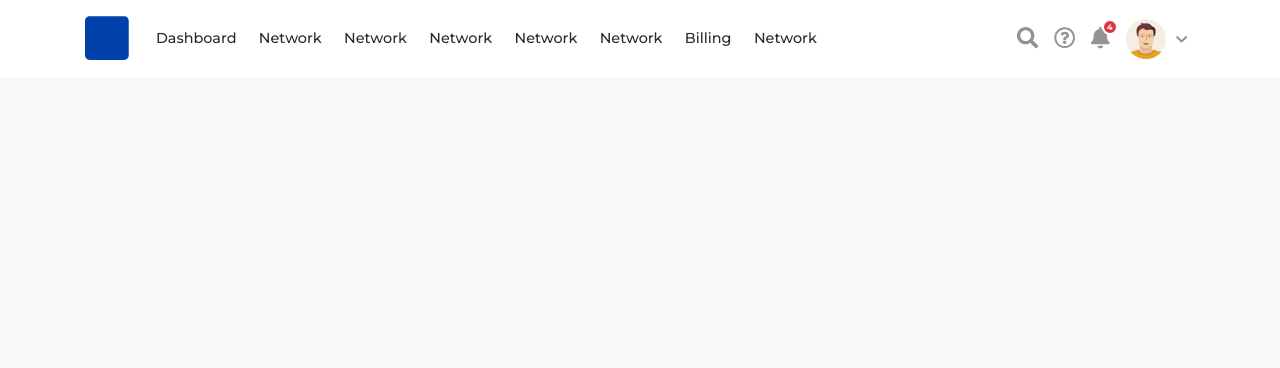
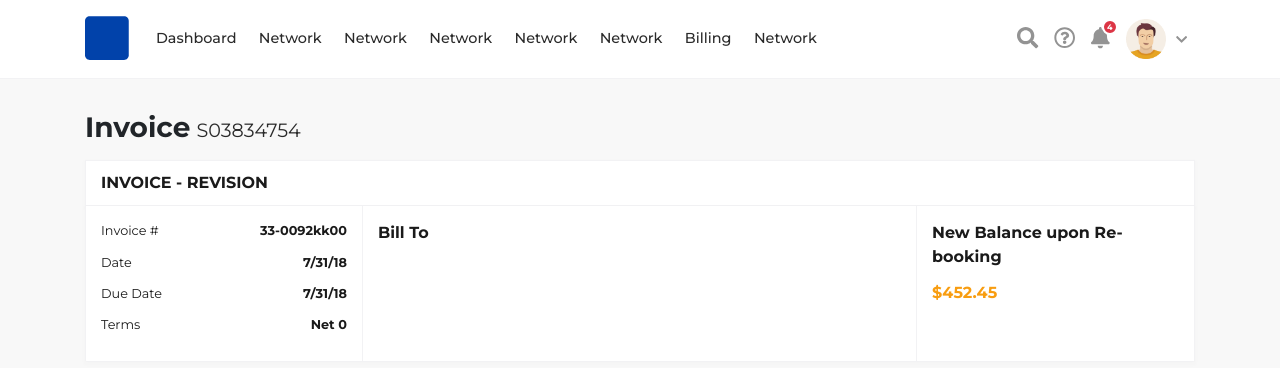
Before and after one commit to martinop/test-IFA, a React (Create React App) app: page / in a window 1280 px wide. Shown: the top 368 px of the page. Built offline with nearby package versions, Linux system fonts and the light colour scheme.

Commit message:
Invoice Componente | Main boxes style in app.css

```diff
--- /dev/null
+++ b/src/App.css
@@ -0,0 +1,22 @@
+.wrapper{
+    padding: 2rem 0;
+}
+.box, .box-title{
+    color: #1a1a1a;
+    background-color: #fff;
+    border: 1px solid #f2f2f4;
+    display: block;
+    -webkit-box-shadow: 0 2px 3px 2px rgba(0,0,0,.01);
+    box-shadow: 0 2px 3px 2px rgba(0,0,0,.01);
+}
+.box-title{
+    padding: 10px 15px;
+    font-weight: bold;
+    text-transform: uppercase;
+    margin-top: 1rem;
+}
+.box{
+    border-radius: 0 0 2px 2px;
+    border-top: none;
+    margin-bottom: 1rem;
+}
--- a/src/App.js
+++ b/src/App.js
@@ -1,4 +1,8 @@
 import React, { Component } from 'react';
+import { Container } from 'reactstrap';
+
+// CSS
+import './App.css';
 import 'bootstrap/dist/css/bootstrap.min.css';
 
 // FontAwesome Libray
@@ -9,13 +13,20 @@ import { far } from '@fortawesome/free-regular-svg-icons';
 
 // Components
 import AppBar from './Components/AppBar';
+import Invoice from './Components/Invoice';
 
 library.add(fas, fab, far);
+
 class App extends Component {
   render() {
     return (
       <div className="App">
         <AppBar />
+        <div className="wrapper">
+          <Container>
+            <Invoice />
+          </Container>
+        </div>
       </div>
     );
   }
--- /dev/null
+++ b/src/Components/Invoice/index.js
@@ -0,0 +1,61 @@
+import './styles.css';
+
+import React from 'react';
+import {
+  Container,
+  Tooltip,
+  Row,
+  Col
+} from 'reactstrap';
+
+export default class Invoice extends React.Component {
+  state = { tooltipOpen: false }
+
+  toggle = () =>
+    this.setState(prevState => ({ tooltipOpen: !prevState.tooltipOpen }))
+
+  render() {
+    return (
+      <div>
+        <h3 className="invoice-title">
+          Invoice
+          <span href="#" id="InvoiceNumber">S03834754</span>
+        </h3>
+        <Tooltip
+          placement="bottom"
+          isOpen={this.state.tooltipOpen}
+          target="InvoiceNumber"
+          toggle={this.toggle}
+        >
+          Invoice Number
+        </Tooltip>
+        <div className="box-title">Invoice - Revision</div>
+        <div className="box invoice-revision">
+            <Container fluid>
+                <Row>
+                    <Col lg="3" className="info">
+                        <Row>
+                            <Col md="4" className="info-title">Invoice #</Col>
+                            <Col md="8" className="info-desc">33-0092kk00</Col>
+                            <Col md="4" className="info-title">Date</Col>
+                            <Col md="8" className="info-desc">7/31/18</Col>
+                            <Col md="4" className="info-title">Due Date</Col>
+                            <Col md="8" className="info-desc">7/31/18</Col>
+                            <Col md="4" className="info-title">Terms</Col>
+                            <Col md="8" className="info-desc">Net 0</Col>
+                        </Row>
+                    </Col>
+                    <Col className="bill">
+                        <div className="bill-title">Bill To</div>
+                    </Col>
+                    <Col lg="3" className="balance">
+                        <div className="balance-title">New Balance upon Re-booking</div>
+                        <span className="balance-number">$452.45</span>
+                    </Col>
+                </Row>
+            </Container>
+        </div>
+      </div>
+    );
+  }
+}
--- /dev/null
+++ b/src/Components/Invoice/styles.css
@@ -0,0 +1,46 @@
+.invoice-title{
+    font-weight: bold;
+}
+.invoice-title > span{
+    font-weight: normal;
+    color: #2a2a2a;
+    margin-left: 6px;
+    font-size: 1.2rem;
+}
+.info, .bill, .balance{
+    padding: 15px;
+}
+.info, .bill{
+    border-right: 1px solid #f2f2f4;
+}
+.info{
+    font-size: 0.8rem;
+}
+.info .info-desc{
+    text-align: right;
+    font-weight: bold;
+}
+.bill .bill-title, .balance .balance-title, .balance .balance-number{
+    font-weight: bold;
+}
+.balance .balance-number{
+    margin-top : 12px;
+    color: #f89d10;
+    display: block;
+}
+.info .info-desc, .info .info-title
+{
+    margin-bottom: 12px;
+    white-space: nowrap;
+}
+.info .info-desc:last-of-type, .info .info-title:last-of-type
+{
+    margin-bottom: 0;
+}
+@media (max-width: 991px)
+{
+    .info, .bill{
+        border-right: none;
+        border-bottom: 1px solid #f2f2f4;
+    }
+}
```
